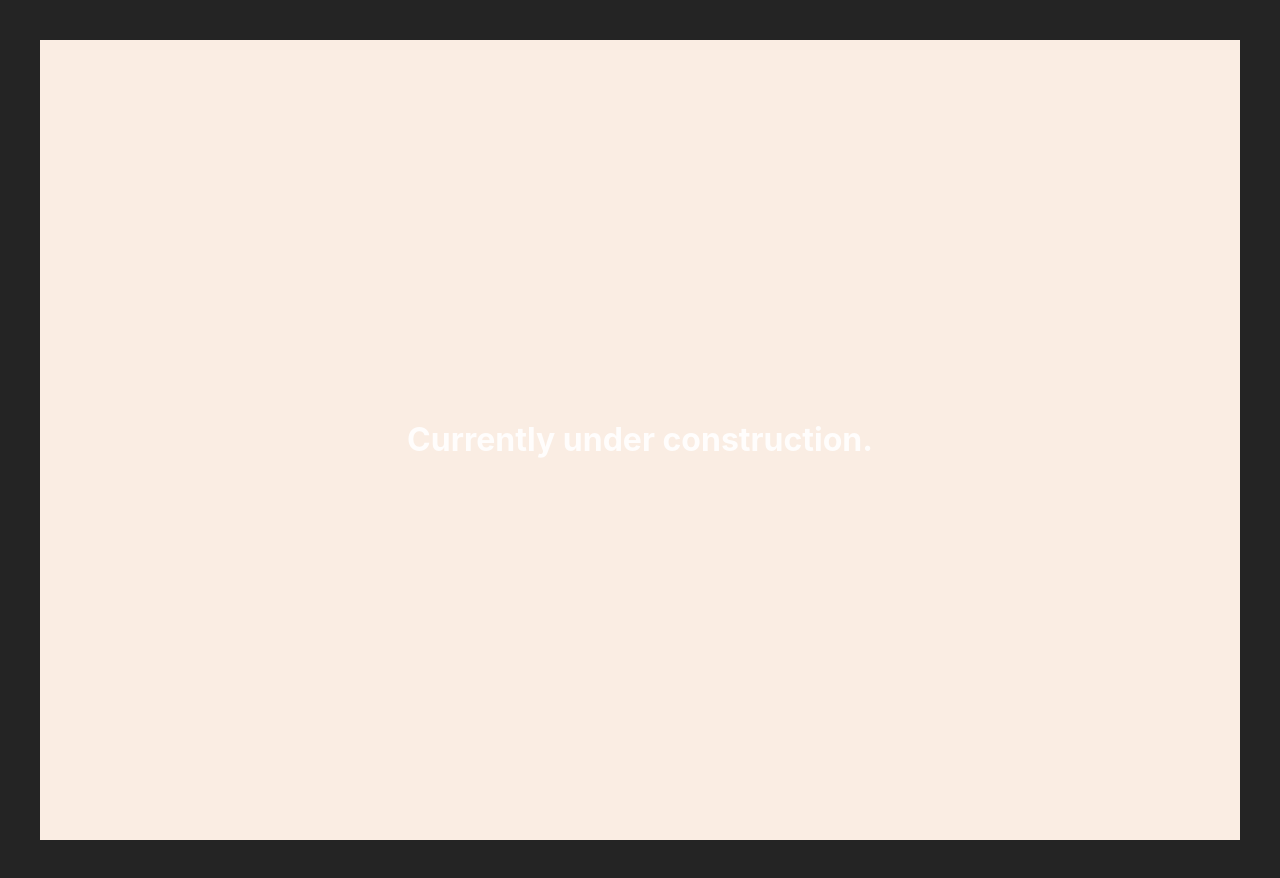
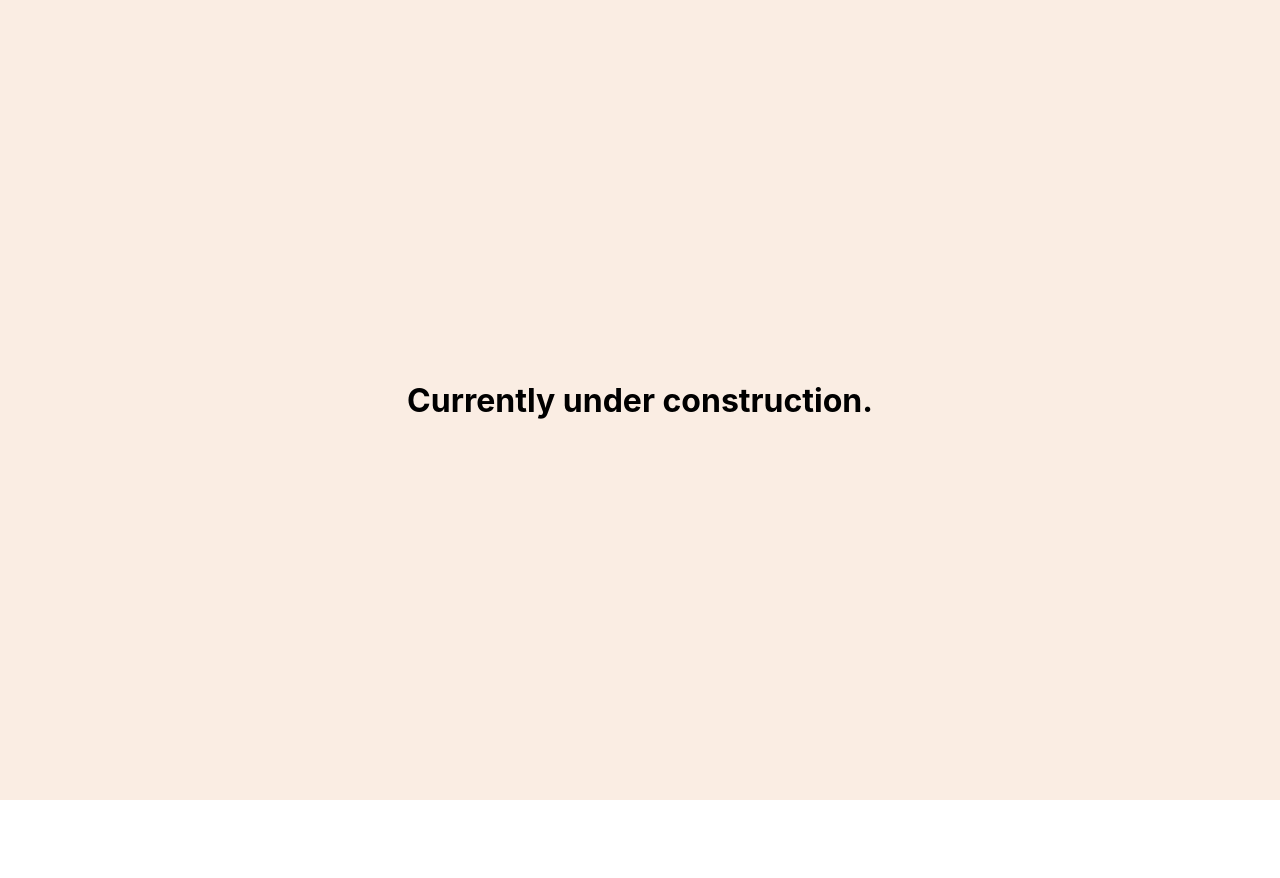
Before and after one commit to umersacirovic2006/Portfolio, a React (Vite) app: page / in a window 1280 px wide. After the commit the page ends 800 px from the top, so only its background shows below. Built offline with nearby package versions, Linux system fonts and the light colour scheme.

Commit message:
Fixed styles

```diff
--- a/index.html
+++ b/index.html
@@ -2,7 +2,6 @@
 <html lang="en">
   <head>
     <meta charset="UTF-8" />
-    <link rel="icon" type="image/svg+xml" href="/vite.svg" />
     <meta name="viewport" content="width=device-width, initial-scale=1.0" />
     <title>Umer Sacirovic</title>
   </head>
--- a/src/App.css
+++ b/src/App.css
@@ -1,10 +1,3 @@
-#root {
-  max-width: 1280px;
-  margin: 0 auto;
-  padding: 2rem;
-  text-align: center;
-}
-
 .App {
   background-color: #FAEDE3;
   display: flex;
--- a/src/index.css
+++ b/src/index.css
@@ -1,11 +1,5 @@
 :root {
   font-family: Inter, system-ui, Avenir, Helvetica, Arial, sans-serif;
-  line-height: 1.5;
-  font-weight: 400;
-
-  color-scheme: light dark;
-  color: rgba(255, 255, 255, 0.87);
-  background-color: #242424;
 
   font-synthesis: none;
   text-rendering: optimizeLegibility;
@@ -13,3 +7,9 @@
   -moz-osx-font-smoothing: grayscale;
   -webkit-text-size-adjust: 100%;
 }
+
+* {
+  margin: 0;
+  padding: 0;
+  box-sizing: border-box;
+}
```
Also changed, not shown: 2 other files (tests, documents, lock files or other folders).
